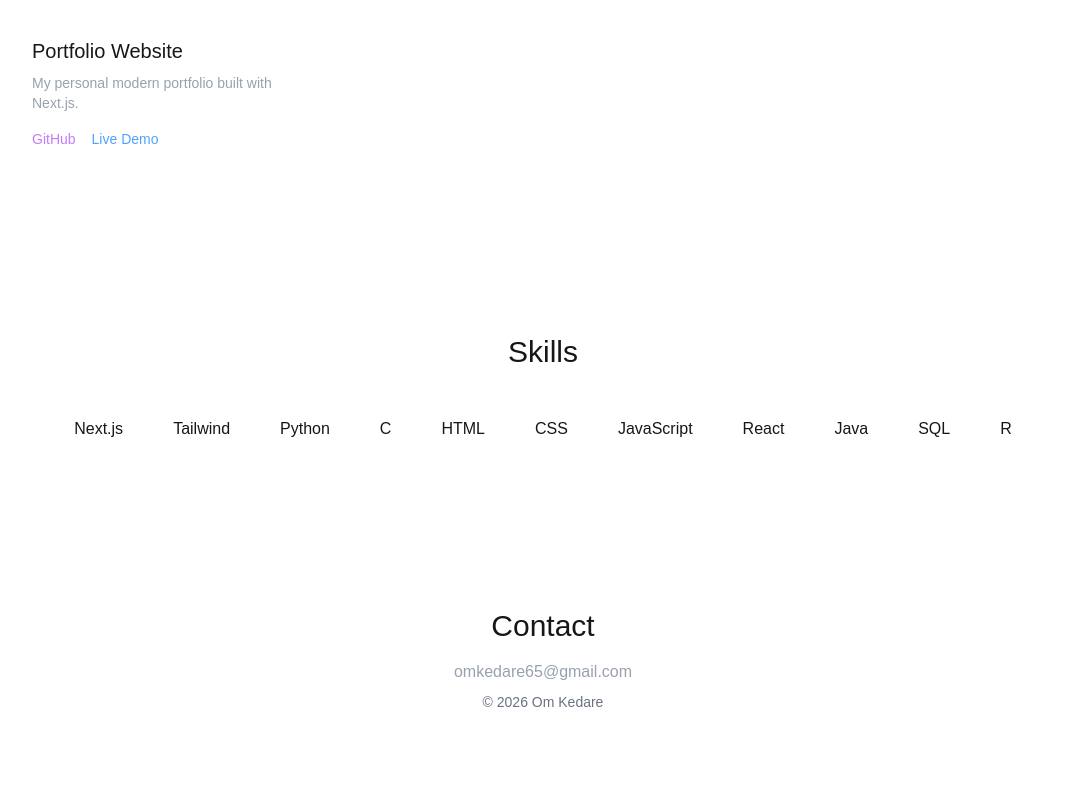
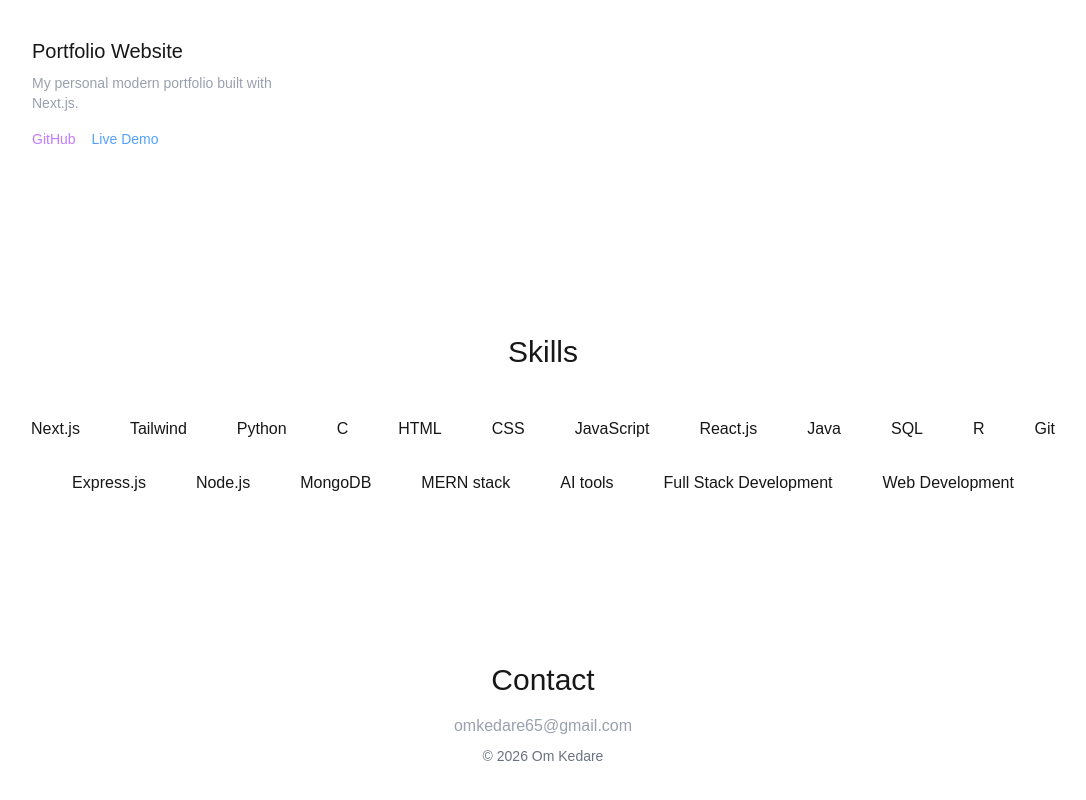
Before and after one commit to theomkedare/portfolio, a Next.js app in the folder portfolio2/: page / in a window 1280 px wide. Shown: the part 1409-2209 px from the top of the page, without its empty margins (97-1183 px from the left). Before the commit the page ends 2185 px from the top, so only its background shows below. Built offline with nearby package versions, Linux system fonts and the light colour scheme.

Commit message:
Updated skills

```diff
--- a/portfolio2/src/app/page.js
+++ b/portfolio2/src/app/page.js
@@ -48,13 +48,13 @@ export default function Home() {
 
         <div className="flex justify-center gap-6">
           <a
-            href="#projects"
+            href="/projects"
             className="px-6 py-3 rounded-xl border border-white/10 hover:bg-white/10 transition"
           >
             View Projects
           </a>
           <a
-            href="#contact"
+            href="/contact"
             className="px-6 py-3 rounded-xl border border-white/10 hover:bg-white/10 transition"
           >
             Contact Me
@@ -128,10 +128,18 @@ export default function Home() {
             "HTML",
             "CSS",
             "JavaScript",
-            "React",
+            "React.js",
             "Java",
             "SQL",
             "R",
+            "Git",
+            "Express.js",
+            "Node.js",
+            "MongoDB",
+            "MERN stack",
+            "AI tools",
+            "Full Stack Development",
+            "Web Development",
           ].map((skill) => (
             <motion.span
               key={skill}
--- a/portfolio2/src/app/skills/page.js
+++ b/portfolio2/src/app/skills/page.js
@@ -3,7 +3,7 @@
 import { motion } from "framer-motion";
 
 export default function SkillsPage() {
-  const skills = ["Next.js","Tailwind","Python","C","HTML","CSS","JavaScript","React","Java","SQL","R"];
+  const skills = ["Next.js","Tailwind","Python","C","HTML","CSS","JavaScript","React.js","Java","SQL","R","Git","Express.js","Node.js","MongoDB","MERN stack","AI tools","Full Stack Development","Web Development"];
 
   return (
     <motion.section
```
